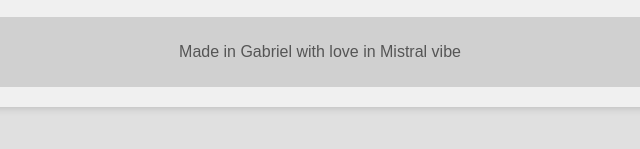
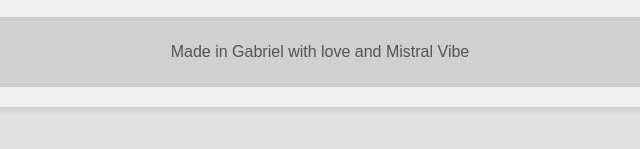
Before and after one commit to GabrielReusRodriguez/HC3CatDoc, a plain HTML site: page src/index.html in a window 1280 px wide. Shown: the part 301-450 px from the top of the page, 320-960 px from the left. Drawn offline with Linux system fonts and the light colour scheme.

Commit message:
Update footer text

```diff
--- a/src/index.html
+++ b/src/index.html
@@ -47,7 +47,7 @@
             <button id="nextPage" onclick="nextPage()">Siguiente</button>
         </div>
         <footer>
-            <p>Made in Gabriel with love in Mistral vibe</p>
+            <p>Made in Gabriel with love and Mistral Vibe</p>
         </footer>
     </div>
     <script src="xlsx.full.min.js"></script>
```
